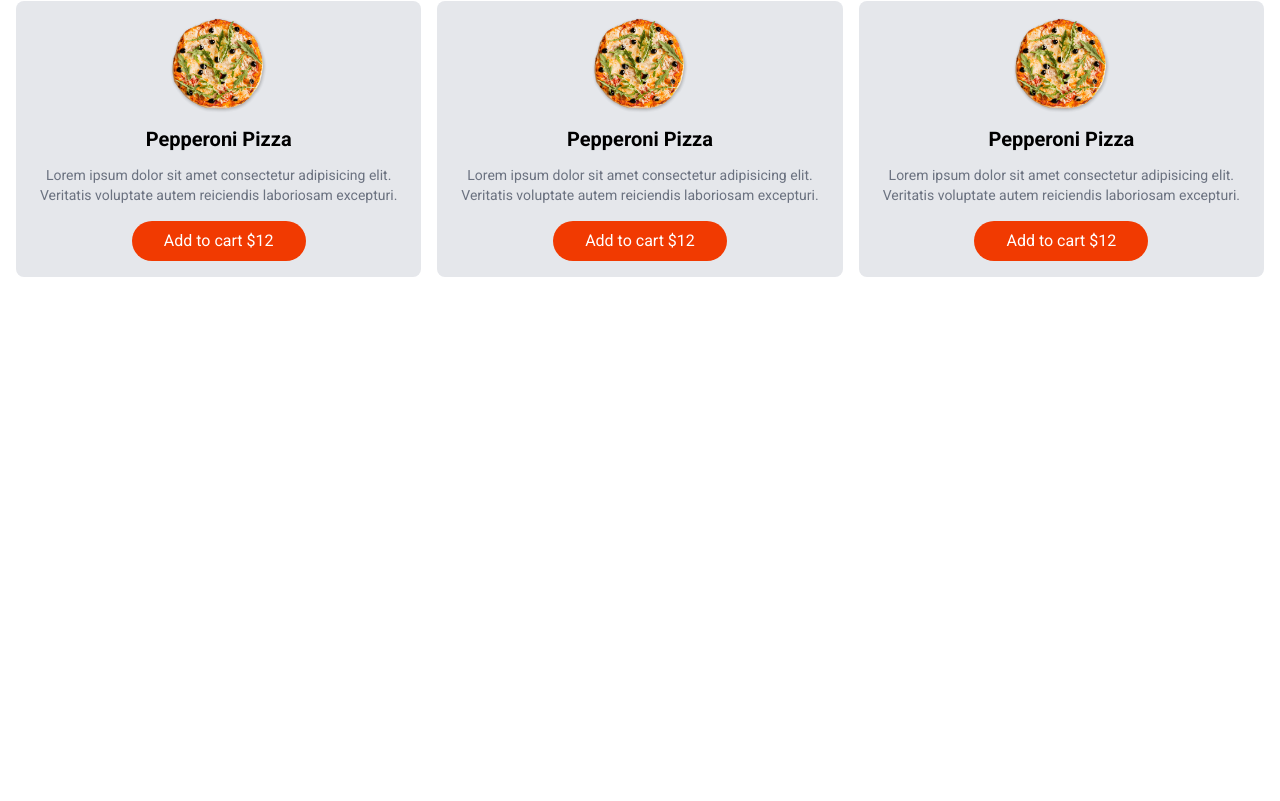
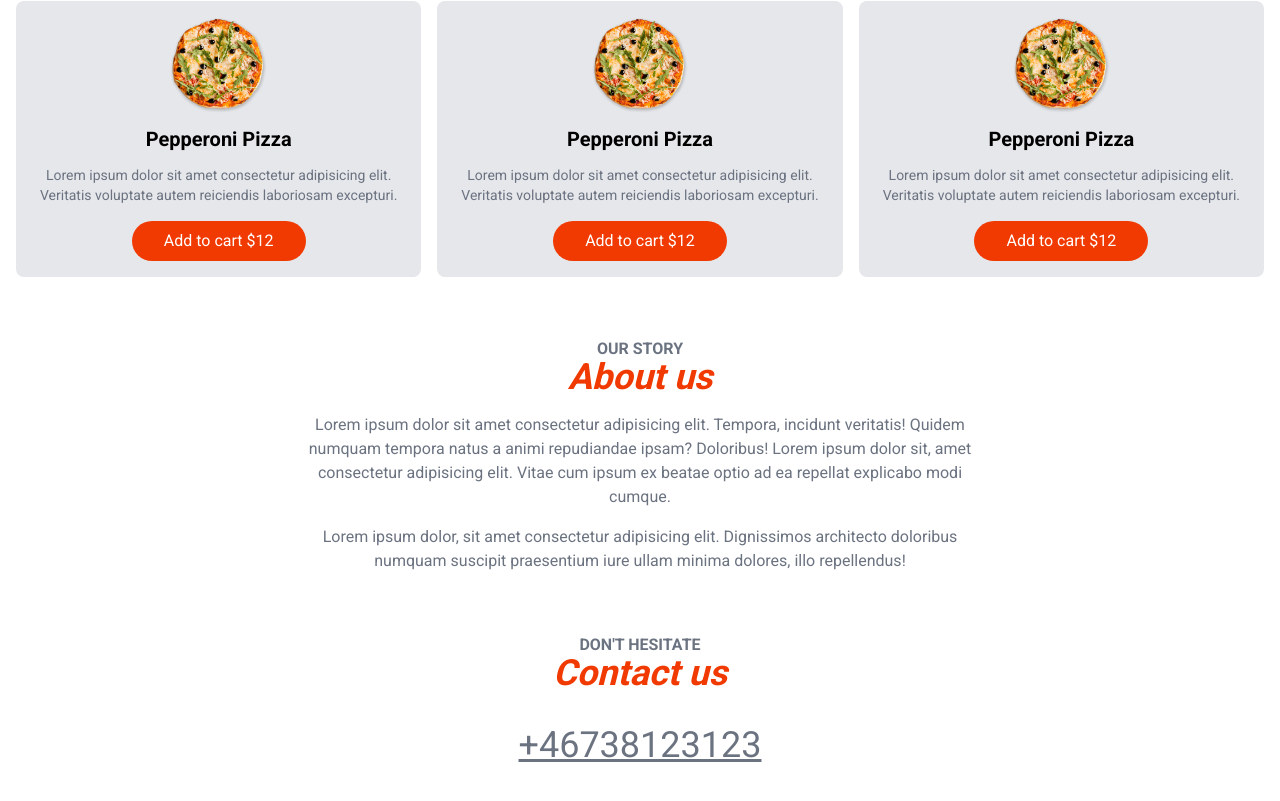
Before and after one commit to Raihanhn/Food_Ordering_App, a Next.js app: page / in a window 1280 px wide. Shown: the part 763-1564 px from the top of the page. Before the commit the page ends 1056 px from the top, so only its background shows below. Built offline with nearby package versions, Linux system fonts and the light colour scheme.

Commit message:
contact us added

```diff
--- a/src/app/components/layout/HomeMenu.js
+++ b/src/app/components/layout/HomeMenu.js
@@ -1,6 +1,7 @@
 import Image from "next/image";
 import React from "react";
 import MenuItem from "../menu/MenuItem";
+import SectionHeaders from "./SectionHeaders";
 
 export default function HomeMenu() {
   return (
@@ -14,10 +15,7 @@ export default function HomeMenu() {
         </div>
       </div>
       <div className="text-center mb-4 ">
-        <h3 className="uppercase text-gray-500 font-semibold leading-4 ">
-          Check out
-        </h3>
-        <h2 className="text-primary font-bold text-4xl italic">Menu</h2>
+        <SectionHeaders subHeader={"check out"} mainHeader={"menu"} />
       </div>
       <div className="grid grid-cols-3 gap-4 ">
         <MenuItem />
--- /dev/null
+++ b/src/app/components/layout/SectionHeaders.js
@@ -0,0 +1,12 @@
+import React from "react";
+
+export default function SectionHeaders({ subHeader, mainHeader }) {
+  return (
+    <>
+      <h3 className="uppercase text-gray-500 font-semibold leading-4 ">
+        {subHeader}
+      </h3>
+      <h2 className="text-primary font-bold text-4xl italic"> {mainHeader} </h2>
+    </>
+  );
+}
--- a/src/app/page.js
+++ b/src/app/page.js
@@ -2,6 +2,7 @@ import Link from "next/link";
 import Header from "./components/layout/Header";
 import Hero from "./components/layout/Hero";
 import HomeMenu from "./components/layout/HomeMenu";
+import SectionHeaders from "./components/layout/SectionHeaders";
 
 export default function Home() {
   return (
@@ -9,6 +10,37 @@ export default function Home() {
       <Header />
       <Hero />
       <HomeMenu />
+      <section className="text-center my-16">
+        <SectionHeaders subHeader={"Our story"} mainHeader={"About us"} />
+        <div className="text-gray-500 max-w-2xl mx-auto mt-4 flex flex-col gap-4 ">
+          <p>
+            Lorem ipsum dolor sit amet consectetur adipisicing elit. Tempora,
+            incidunt veritatis! Quidem numquam tempora natus a animi repudiandae
+            ipsam? Doloribus! Lorem ipsum dolor sit, amet consectetur
+            adipisicing elit. Vitae cum ipsum ex beatae optio ad ea repellat
+            explicabo modi cumque.
+          </p>
+          <p>
+            Lorem ipsum dolor, sit amet consectetur adipisicing elit.
+            Dignissimos architecto doloribus numquam suscipit praesentium iure
+            ullam minima dolores, illo repellendus!
+          </p>
+        </div>
+      </section>
+      <section className="text-center my-8">
+        <SectionHeaders
+          subHeader={"Don't hesitate"}
+          mainHeader={"Contact us"}
+        />
+        <div className="mt-8">
+          <a
+            href="tel:+46738123123"
+            className="text-4xl underline text-gray-500"
+          >
+            +46738123123
+          </a>
+        </div>
+      </section>
     </>
   );
 }
```
